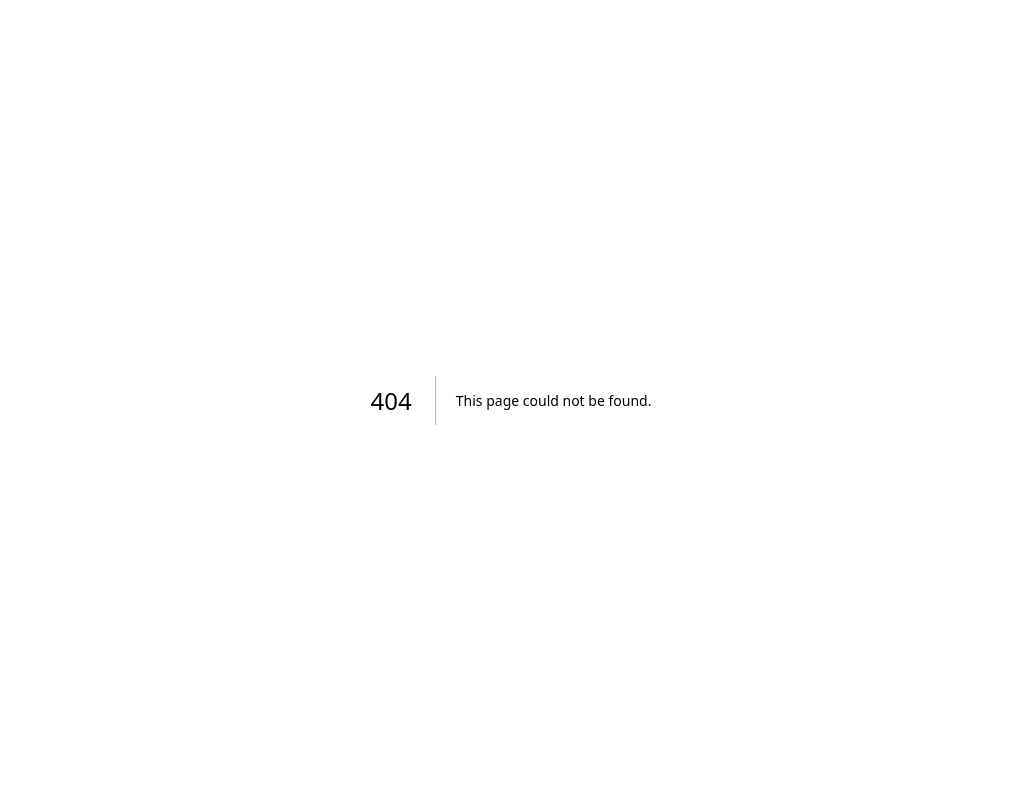
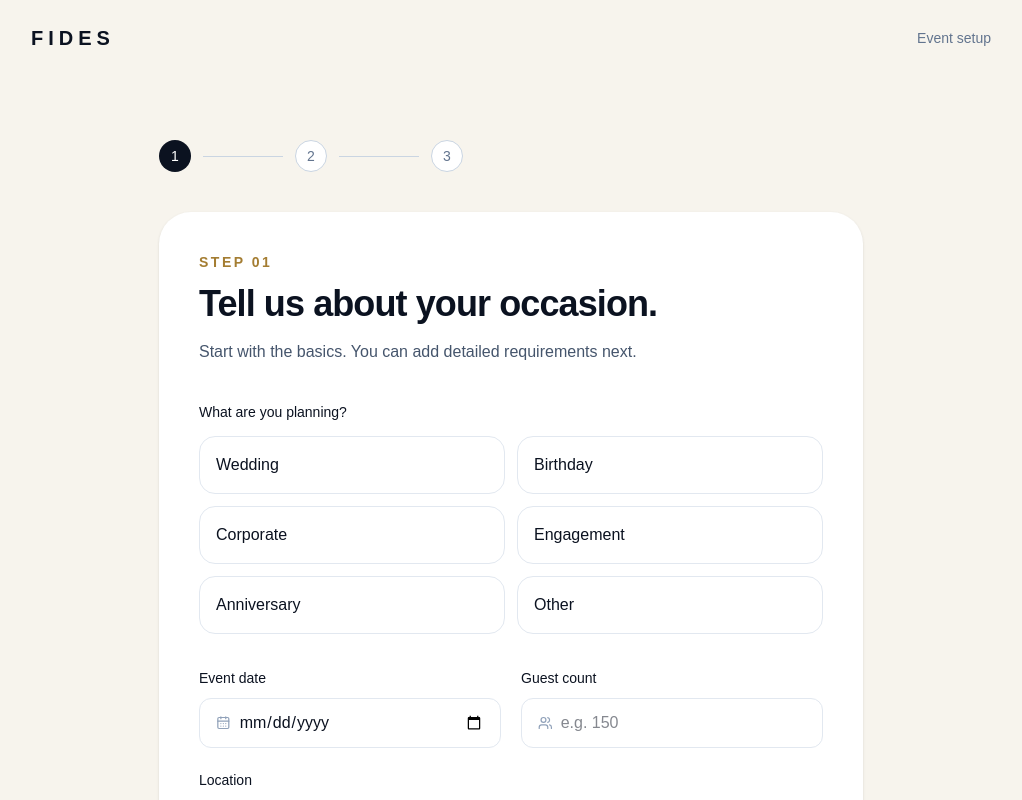
Before and after one commit to AMAN-KHAKRE/FIDES, a Next.js app: page /create-event in a window 1280 px wide. Before the commit this address had no page. Shown: the top 800 px of the page, without its empty margins (129-1151 px from the left). Built offline with nearby package versions, Linux system fonts and the light colour scheme.

Commit message:
feat: add FIDES event creation flow

```diff
--- /dev/null
+++ b/app/create-event/page.tsx
@@ -0,0 +1,105 @@
+"use client";
+
+import Link from "next/link";
+import { ArrowLeft, ArrowRight, CalendarDays, MapPin, Users, Sparkles } from "lucide-react";
+import { FormEvent, useState } from "react";
+
+const eventTypes = ["Wedding", "Birthday", "Corporate", "Engagement", "Anniversary", "Other"];
+
+export default function CreateEvent() {
+  const [step, setStep] = useState(1);
+  const [eventType, setEventType] = useState("");
+  const [submitted, setSubmitted] = useState(false);
+
+  function handleSubmit(event: FormEvent<HTMLFormElement>) {
+    event.preventDefault();
+    setSubmitted(true);
+  }
+
+  return (
+    <main className="min-h-screen bg-[#f7f4ed] text-[#0b1220]">
+      <header className="mx-auto flex max-w-5xl items-center justify-between px-6 py-6 lg:px-8">
+        <Link href="/" className="text-xl font-semibold tracking-[0.25em]">FIDES</Link>
+        <span className="text-sm text-slate-500">Event setup</span>
+      </header>
+
+      <div className="mx-auto max-w-3xl px-6 pb-20 pt-10 lg:px-8 lg:pt-16">
+        <div className="mb-10 flex items-center gap-3 text-sm text-slate-500">
+          {[1, 2, 3].map((item) => (
+            <div key={item} className="flex items-center gap-3">
+              <span className={`flex h-8 w-8 items-center justify-center rounded-full font-medium ${step >= item ? "bg-[#0b1220] text-white" : "border border-slate-300 bg-white"}`}>{item}</span>
+              {item < 3 && <span className="h-px w-10 bg-slate-300 sm:w-20" />}
+            </div>
+          ))}
+        </div>
+
+        {submitted ? (
+          <section className="rounded-[2rem] bg-white p-8 text-center shadow-sm sm:p-14">
+            <div className="mx-auto flex h-16 w-16 items-center justify-center rounded-full bg-[#c9a45c]/20">
+              <Sparkles className="h-7 w-7 text-[#a47d32]" />
+            </div>
+            <h1 className="mt-7 text-4xl font-semibold tracking-tight">Your FIDES plan is next.</h1>
+            <p className="mx-auto mt-4 max-w-xl text-lg leading-8 text-slate-600">We have captured your event brief. The next product step will turn this into a procurement plan and vendor shortlist.</p>
+            <Link href="/" className="mt-8 inline-flex rounded-full bg-[#0b1220] px-6 py-3 font-medium text-white">Back to FIDES</Link>
+          </section>
+        ) : (
+          <form onSubmit={handleSubmit} className="rounded-[2rem] bg-white p-7 shadow-sm sm:p-10">
+            {step === 1 && (
+              <div>
+                <p className="text-sm font-semibold uppercase tracking-[0.18em] text-[#a47d32]">Step 01</p>
+                <h1 className="mt-3 text-4xl font-semibold tracking-tight">Tell us about your occasion.</h1>
+                <p className="mt-4 text-slate-600">Start with the basics. You can add detailed requirements next.</p>
+
+                <div className="mt-9">
+                  <label className="text-sm font-medium">What are you planning?</label>
+                  <div className="mt-3 grid gap-3 sm:grid-cols-2">
+                    {eventTypes.map((type) => (
+                      <button type="button" key={type} onClick={() => setEventType(type)} className={`rounded-2xl border p-4 text-left transition ${eventType === type ? "border-[#0b1220] bg-[#0b1220] text-white" : "border-slate-200 hover:border-slate-400"}`}>
+                        {type}
+                      </button>
+                    ))}
+                  </div>
+                </div>
+
+                <div className="mt-8 grid gap-5 sm:grid-cols-2">
+                  <label className="block"><span className="text-sm font-medium">Event date</span><span className="mt-2 flex items-center gap-2 rounded-xl border border-slate-200 px-4 py-3"><CalendarDays className="h-4 w-4 text-slate-400" /><input required type="date" className="w-full bg-transparent outline-none" /></span></label>
+                  <label className="block"><span className="text-sm font-medium">Guest count</span><span className="mt-2 flex items-center gap-2 rounded-xl border border-slate-200 px-4 py-3"><Users className="h-4 w-4 text-slate-400" /><input required type="number" min="1" placeholder="e.g. 150" className="w-full bg-transparent outline-none" /></span></label>
+                </div>
+                <label className="mt-5 block"><span className="text-sm font-medium">Location</span><span className="mt-2 flex items-center gap-2 rounded-xl border border-slate-200 px-4 py-3"><MapPin className="h-4 w-4 text-slate-400" /><input required placeholder="City or venue area" className="w-full bg-transparent outline-none" /></span></label>
+
+                <button type="button" disabled={!eventType} onClick={() => setStep(2)} className="mt-8 w-full rounded-full bg-[#0b1220] px-6 py-4 font-medium text-white disabled:cursor-not-allowed disabled:opacity-40">Continue <ArrowRight className="ml-2 inline h-4 w-4" /></button>
+              </div>
+            )}
+
+            {step === 2 && (
+              <div>
+                <button type="button" onClick={() => setStep(1)} className="mb-8 inline-flex items-center text-sm text-slate-500 hover:text-[#0b1220]"><ArrowLeft className="mr-2 h-4 w-4" /> Back</button>
+                <p className="text-sm font-semibold uppercase tracking-[0.18em] text-[#a47d32]">Step 02</p>
+                <h1 className="mt-3 text-4xl font-semibold tracking-tight">What do you need?</h1>
+                <p className="mt-4 text-slate-600">Tell us what FIDES should source for you. Pick everything that applies.</p>
+                <div className="mt-8 grid gap-3 sm:grid-cols-2">
+                  {["Venue & Decor", "Catering", "Photography & Video", "Entertainment", "Staff & Logistics", "Invitations & Gifts"].map((item) => (
+                    <label key={item} className="flex cursor-pointer items-center gap-3 rounded-2xl border border-slate-200 p-4 hover:border-slate-400"><input type="checkbox" className="h-4 w-4 accent-[#0b1220]" /> <span>{item}</span></label>
+                  ))}
+                </div>
+                <label className="mt-6 block"><span className="text-sm font-medium">Anything else?</span><textarea rows={4} placeholder="Budget, preferences, special requirements..." className="mt-2 w-full rounded-xl border border-slate-200 p-4 outline-none focus:border-[#0b1220]" /></label>
+                <button type="button" onClick={() => setStep(3)} className="mt-8 w-full rounded-full bg-[#0b1220] px-6 py-4 font-medium text-white">Review brief <ArrowRight className="ml-2 inline h-4 w-4" /></button>
+              </div>
+            )}
+
+            {step === 3 && (
+              <div>
+                <button type="button" onClick={() => setStep(2)} className="mb-8 inline-flex items-center text-sm text-slate-500 hover:text-[#0b1220]"><ArrowLeft className="mr-2 h-4 w-4" /> Back</button>
+                <p className="text-sm font-semibold uppercase tracking-[0.18em] text-[#a47d32]">Step 03</p>
+                <h1 className="mt-3 text-4xl font-semibold tracking-tight">Ready to hand it to FIDES?</h1>
+                <p className="mt-4 text-slate-600">Submit this brief to generate your procurement plan. Vendor matching and quote comparison will plug into this flow next.</p>
+                <div className="mt-8 rounded-2xl bg-[#f7f4ed] p-6"><p className="text-sm text-slate-500">Selected event</p><p className="mt-1 text-xl font-semibold">{eventType}</p><div className="mt-5 grid gap-3 text-sm text-slate-600 sm:grid-cols-2"><span>✓ Date captured</span><span>✓ Guest count captured</span><span>✓ Location captured</span><span>✓ Requirements ready</span></div></div>
+                <button type="submit" className="mt-8 w-full rounded-full bg-[#0b1220] px-6 py-4 font-medium text-white">Create my FIDES brief <ArrowRight className="ml-2 inline h-4 w-4" /></button>
+              </div>
+            )}
+          </form>
+        )}
+      </div>
+    </main>
+  );
+}
```
